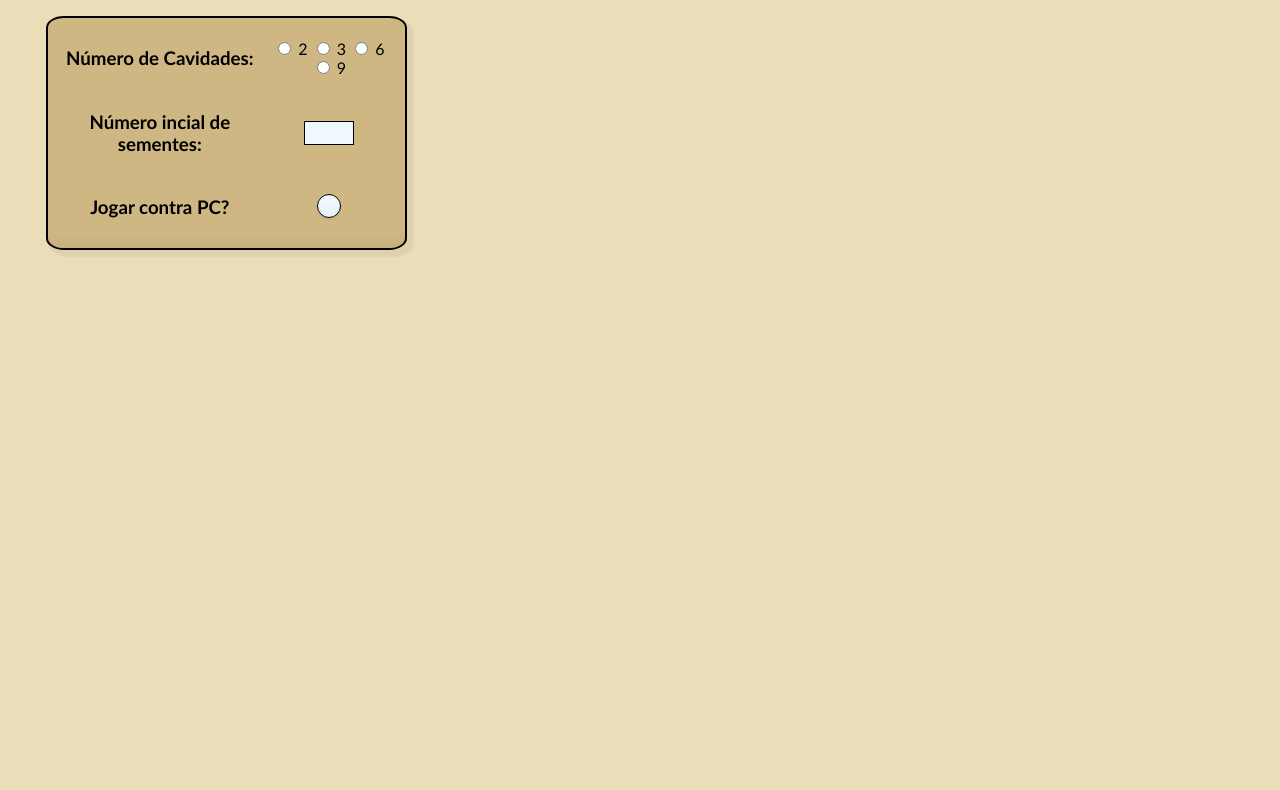
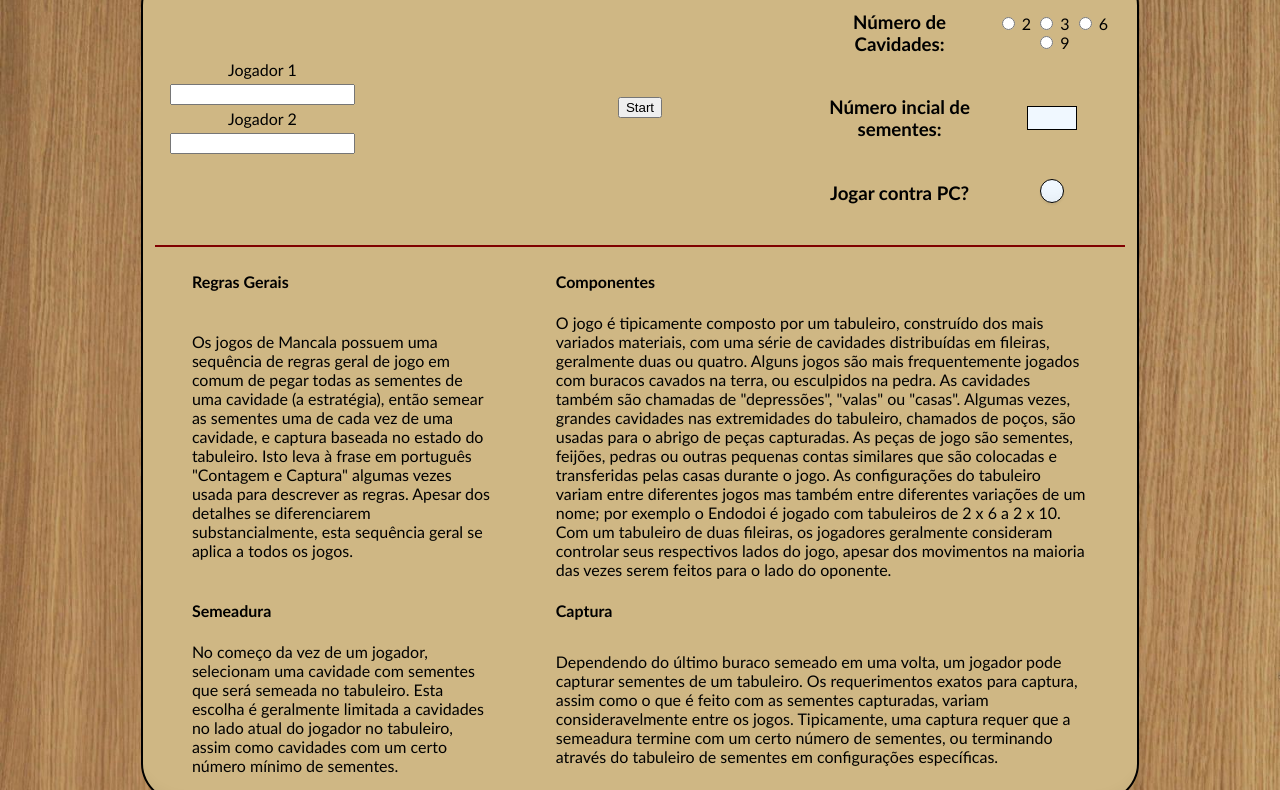
Before and after one commit to thevvalverde/mancala, a plain HTML site: page index.html in a window 1280 px wide. Shown: the part 152-942 px from the top of the page. Before the commit the page ends 800 px from the top, so only its background shows below. Drawn offline with Linux system fonts and the light colour scheme.

Commit message:
o jpeg é o background

```diff
--- a/index.html
+++ b/index.html
@@ -8,8 +8,45 @@
 </head>
 
 <body>
+    <header class="headerMancala">
       <h1>Mancala</h1>
-    <div id="configurations">
+    </header>
+
+    <div id="configurations" class="divHomescreen">
+      <form>
+        <table class="tableOptions">
+          <tr class="trTableOptions">
+            <!------------->
+          <td class="tdTableOptions">
+            <table>
+              <tr>
+                <td>
+                  Jogador 1
+                </td>
+              </tr>
+              <tr>
+                <td>
+                  <input type="text" id="Jogador1" name="nomeJogador">
+                </td>
+              </tr>
+              <tr>
+                <td>
+                  Jogador 2
+                </td>
+              </tr>
+              <tr>
+                <td>
+                  <input type="text" id="Jogador2" name="nomeJogador">
+                </td>
+              </tr>
+            </table>
+          </td>
+            <!----------------------------->
+          <td class="tdTableOptions">
+            <input type="button" id="Start" name="Start" value="Start">
+          </td>
+            <!----------------------------->
+          <td class="tdTableOptions">
             <table>
               <tr>
                 <td>
@@ -31,7 +68,7 @@
                   <h3>Número incial de sementes:</h3>
                 </td>
                 <td>
-                    <input type="number" name="seeds-number" id="seednum">
+                  <input type="number" name="seeds-number" id="seednum" min="0" max="20">
                 </td>
               </tr>
               <tr>
@@ -47,7 +84,39 @@
                   <h3>Dificuldade</h3>
                 </td>
                 <td>
-                        <input type="number" name="difficulty-number" id="difnum">
+                  <input type="number" name="difficulty-number" id="difnum" min="1" max="5">
+                </td>
+              </tr>
+              <!-------------->
+          </table>
+        </td>
+        </tr>
+        </table>
+      </form>
+      <hr style="border: 1px solid maroon;">
+      <table>
+        <tr>
+          <th class="tdTutorial">Regras Gerais</th>
+          <th class="tdTutorial">Componentes</th>
+        </tr>
+        <tr>
+          <td class="tdTutorial">
+                Os jogos de Mancala possuem uma sequência de regras geral de jogo em comum de pegar todas as sementes de uma cavidade (a estratégia), então semear as sementes uma de cada vez de uma cavidade, e captura baseada no estado do tabuleiro. Isto leva à frase em português "Contagem e Captura" algumas vezes usada para descrever as regras. Apesar dos detalhes se diferenciarem substancialmente, esta sequência geral se aplica a todos os jogos.
+          </td>
+          <td class="tdTutorial">
+                O jogo é tipicamente composto por um tabuleiro, construído dos mais variados materiais, com uma série de cavidades distribuídas em fileiras, geralmente duas ou quatro. Alguns jogos são mais frequentemente jogados com buracos cavados na terra, ou esculpidos na pedra. As cavidades também são chamadas de "depressões", "valas" ou "casas". Algumas vezes, grandes cavidades nas extremidades do tabuleiro, chamados de poços, são usadas para o abrigo de peças capturadas. As peças de jogo são sementes, feijões, pedras ou outras pequenas contas similares que são colocadas e transferidas pelas casas durante o jogo. As configurações do tabuleiro variam entre diferentes jogos mas também entre diferentes variações de um nome; por exemplo o Endodoi é jogado com tabuleiros de 2 x 6 a 2 x 10. Com um tabuleiro de duas fileiras, os jogadores geralmente consideram controlar seus respectivos lados do jogo, apesar dos movimentos na maioria das vezes serem feitos para o lado do oponente.
+          </td>
+        </tr>
+        <tr>
+          <th class="tdTutorial">Semeadura</th>
+          <th class="tdTutorial">Captura</th>
+        </tr>
+        <tr>
+          <td class="tdTutorial">
+            No começo da vez de um jogador, selecionam uma cavidade com sementes que será semeada no tabuleiro. Esta escolha é geralmente limitada a cavidades no lado atual do jogador no tabuleiro, assim como cavidades com um certo número mínimo de sementes.
+          </td>
+          <td class="tdTutorial">
+            Dependendo do último buraco semeado em uma volta, um jogador pode capturar sementes de um tabuleiro. Os requerimentos exatos para captura, assim como o que é feito com as sementes capturadas, variam consideravelmente entre os jogos. Tipicamente, uma captura requer que a semeadura termine com um certo número de sementes, ou terminando através do tabuleiro de sementes em configurações específicas.
           </td>
         </tr>
       </table>
--- a/style.css
+++ b/style.css
@@ -1,7 +1,16 @@
 body {
-    padding: 3%;
+    padding: 2%;
     background-color: #EADEB8;
+    background-image: url('woodbackground.jpeg');
+    background-size: cover;
+    min-height: 100%;
     font-family: 'Gill Sans', 'Gill Sans MT', Calibri, 'Trebuchet MS', sans-serif
+}
+
+html
+{
+  margin: 0;
+  min-height: 100%;
 }
 
 h1 {
@@ -9,7 +18,7 @@ h1 {
 }
 
 table {
-    padding: 8px;
+    padding: 5px;
 }
 
 td {
@@ -70,5 +79,48 @@ input[type=number] {
     border-radius: 5%;
     box-shadow: 5px 5px 2px 2px rgba(0, 0, 0, 0.05), inset 0 -15px 15px -12px rgba(0, 0, 0, 0.05);
     background-color: #CFB784;
-    width: 30%;
 }
+
+.divHomescreen
+{
+  margin-left: auto;
+  margin-right: auto;
+  height: 80%;
+  width: 80%;
+  padding: 1%;
+}
+
+.headerMancala
+{
+  margin-top: -40px;
+  text-align: center;
+  width: 100%;
+}
+
+.tableOptions
+{
+  text-align: center;
+  width: 100%;
+  border: 0;
+}
+
+.trTableOptions, .tdTableOptions
+{
+  padding: 0;
+  border: 0;
+  margin: 0;
+}
+
+.tdTableOptions
+{
+  width: 33%;
+  text-align: center;
+}
+
+.tdTutorial
+{
+  text-align: left;
+  padding: 10px;
+  padding-left: 30px;
+  padding-right: 30px;
+}
```
Also changed, not shown: woodbackground.jpeg (added). Lines whose indentation alone changed are shown as unchanged.
